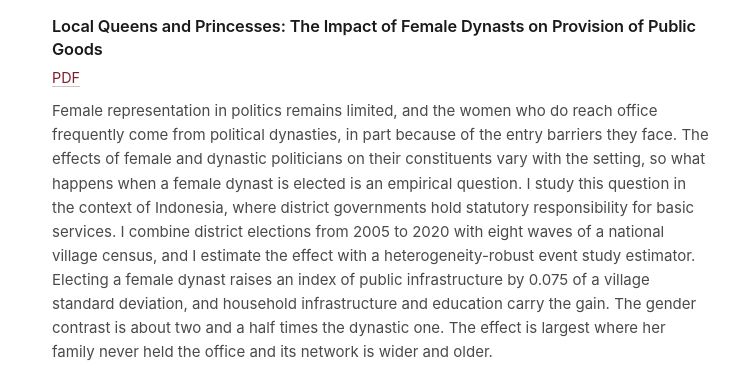
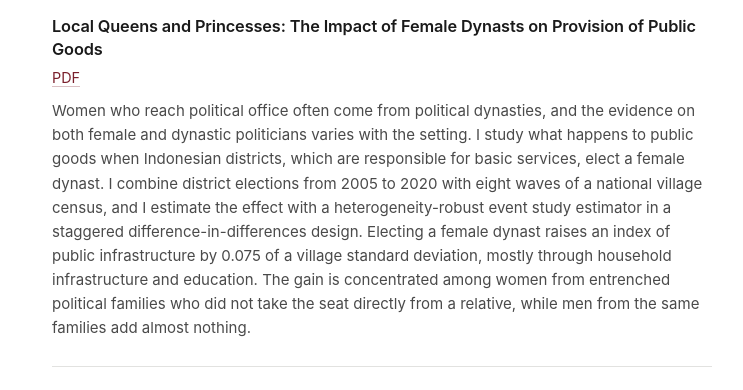
Before and after one commit to aqilalistyaputri/aqilalistyaputri.github.io, a plain HTML site: page research.html in a window 1280 px wide. Shown: the part 288-678 px from the top of the page, 396-1139 px from the left. Drawn offline with Linux system fonts and the light colour scheme.

Commit message:
Update JMP and abstract

```diff
--- a/research.html
+++ b/research.html
@@ -9,7 +9,6 @@
 <style>
   .abstract { margin-top: 12px; }
 </style>
-
 </head>
 <body>
 
@@ -73,26 +72,24 @@
       <div class="paper">
         <p class="title">Local Queens and Princesses: The Impact of Female Dynasts on Provision of Public Goods</p>
         <p class="byline"><a href="assets/putri_jmp.pdf">PDF</a></p>
-        <p class="abstract" id="abs1">
-          Female representation in politics remains limited, and the women who do reach
-          office frequently come from political dynasties, in part because of the entry
-          barriers they face. The effects of female and dynastic politicians on their
-          constituents vary with the setting, so what happens when a female dynast is
-          elected is an empirical question. I study this question in the context of
-          Indonesia, where district governments hold statutory responsibility for basic
-          services. I combine district elections from 2005 to 2020 with eight waves of a
-          national village census, and I estimate the effect with a heterogeneity-robust
-          event study estimator. Electing a female dynast raises an index of public
-          infrastructure by 0.075 of a village standard deviation, and household
-          infrastructure and education carry the gain. The gender contrast is about two and
-          a half times the dynastic one. The effect is largest where her family never held
-          the office and its network is wider and older.
+        <p class="abstract">
+          Women who reach political office often come from political dynasties, and the
+          evidence on both female and dynastic politicians varies with the setting. I study
+          what happens to public goods when Indonesian districts, which are responsible for
+          basic services, elect a female dynast. I combine district elections from 2005 to
+          2020 with eight waves of a national village census, and I estimate the effect with
+          a heterogeneity-robust event study estimator in a staggered difference-in-differences
+          design. Electing a female dynast raises an index of public infrastructure by 0.075
+          of a village standard deviation, mostly through household infrastructure and
+          education. The gain is concentrated among women from entrenched political families
+          who did not take the seat directly from a relative, while men from the same
+          families add almost nothing.
         </p>
       </div>
 
       <div class="paper">
         <p class="title">Does Rent Beget Rent? Natural Resource Boom and Political Selection</p>
-        <p class="abstract" id="abs2">
+        <p class="abstract">
           How do economic shocks shape the entrenchment of political dynasties? I study
           Indonesia&rsquo;s nickel boom&mdash;a large, location-specific rent shock driven by
           electric-vehicle battery demand and Chinese downstream investment&mdash;and its
@@ -131,6 +128,5 @@
   </main>
 </div>
 
-
 </body>
 </html>
```
Also changed, not shown: jmp.html (+11 -13 lines).
